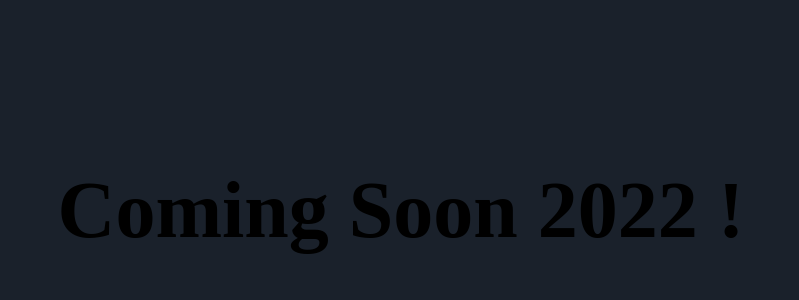
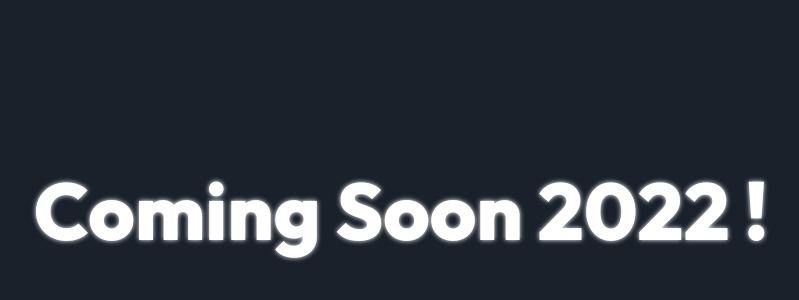
Before and after one commit to NukaWorks/nutdevs.org-web, a Vue app: page / in a window 1280 px wide. Shown: the part 190-490 px from the top of the page, without its empty margins (239-1038 px from the left). Built offline with nearby package versions, Linux system fonts and the light colour scheme.

Commit message:
HelloWorld: Updated font & glow effect

```diff
--- a/src/components/HelloWorld.vue
+++ b/src/components/HelloWorld.vue
@@ -14,14 +14,20 @@
 </script>
 
 <style scoped lang="scss">
+@import url("https://fonts.googleapis.com/css2?family=Outfit:wght@800&display=swap");
+
 .hello {
   min-height: 100vh;
   display: flex;
   align-items: center;
   justify-content: center;
 
-  &, h1 {
+  &,
+  h1 {
     font-size: calc(1rem + 5vw);
+    font-family: "Outfit", sans-serif;
+    color: white;
+    text-shadow: 0 0 5px white;
   }
 }
 </style>
```
